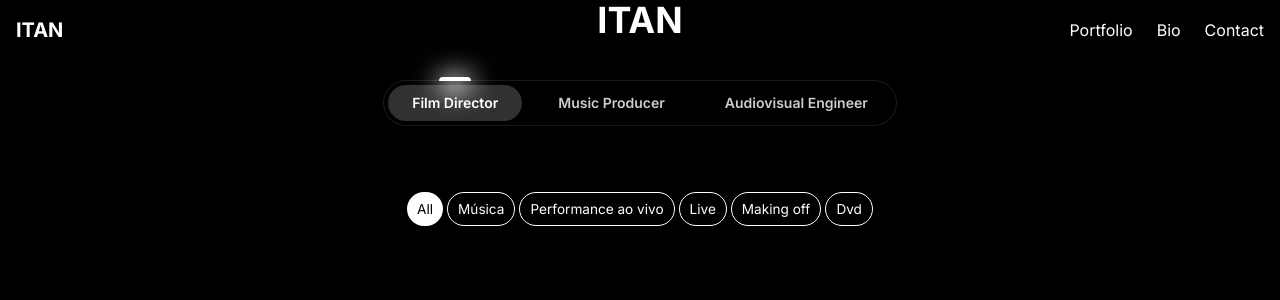
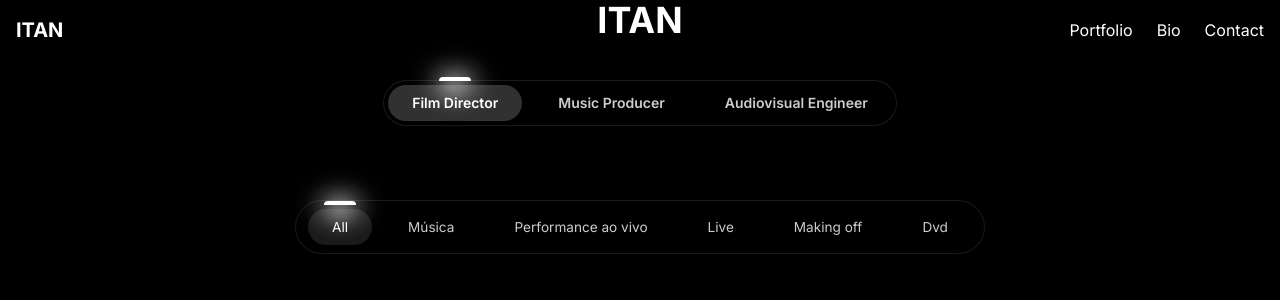
Before and after one commit to pedroitan/portfoliogrid, a Next.js app: page / in a window 1280 px wide. Shown: the top 300 px of the page. Built offline with nearby package versions, Linux system fonts and the light colour scheme; no server answers.

Commit message:
Update tag filter to use animated navbar styling

```diff
--- a/src/components/TagFilter.jsx
+++ b/src/components/TagFilter.jsx
@@ -1,19 +1,44 @@
 'use client';
 
+import { useState, useEffect } from 'react';
 import { motion } from 'framer-motion';
 
 export default function TagFilter({ tags, activeTag, setActiveTag }) {
+  const [mounted, setMounted] = useState(false);
+
+  useEffect(() => {
+    setMounted(true);
+  }, []);
   return (
-    <div className="flex flex-wrap justify-center gap-1 my-4 max-w-3xl mx-auto">
+    <div className="flex flex-wrap justify-center gap-3 my-6 max-w-3xl mx-auto">
+      <div className="flex items-center justify-center flex-wrap gap-3 bg-black/20 border border-white/10 backdrop-blur-lg py-2 px-3 rounded-full shadow-lg">
       <motion.button
         whileHover={{ scale: 1.05 }}
         whileTap={{ scale: 0.95 }}
-        className={`px-1.5 py-0.5 md:px-2.5 md:py-1.5 text-[0.7rem] md:text-[0.85rem] rounded-full transition-colors ${
-          activeTag === 'all' ? 'bg-white text-black' : 'bg-black text-white border border-white'
+        className={`relative px-4 py-1.5 md:px-6 md:py-2 text-[0.7rem] md:text-[0.85rem] rounded-full transition-colors ${
+          activeTag === 'all' ? 'text-white' : 'text-white/80 hover:text-white'
         }`}
         onClick={() => setActiveTag('all')}
       >
         All
+        {activeTag === 'all' && mounted && (
+          <motion.div
+            layoutId="tag-lamp"
+            className="absolute inset-0 w-full bg-white/10 rounded-full -z-10"
+            initial={false}
+            transition={{
+              type: "spring",
+              stiffness: 300,
+              damping: 30,
+            }}
+          >
+            <div className="absolute -top-2 left-1/2 -translate-x-1/2 w-8 h-1 bg-white rounded-t-full">
+              <div className="absolute w-12 h-6 bg-white/30 rounded-full blur-md -top-2 -left-2" />
+              <div className="absolute w-8 h-6 bg-white/30 rounded-full blur-md -top-1" />
+              <div className="absolute w-4 h-4 bg-white/30 rounded-full blur-sm top-0 left-2" />
+            </div>
+          </motion.div>
+        )}
       </motion.button>
 
       {tags.map(tag => (
@@ -21,14 +46,33 @@ export default function TagFilter({ tags, activeTag, setActiveTag }) {
           key={tag}
           whileHover={{ scale: 1.05 }}
           whileTap={{ scale: 0.95 }}
-          className={`px-1.5 py-0.5 md:px-2.5 md:py-1.5 text-[0.7rem] md:text-[0.85rem] rounded-full transition-colors ${
-            activeTag === tag ? 'bg-white text-black' : 'bg-black text-white border border-white'
+          className={`relative px-4 py-1.5 md:px-6 md:py-2 text-[0.7rem] md:text-[0.85rem] rounded-full transition-colors ${
+            activeTag === tag ? 'text-white' : 'text-white/80 hover:text-white'
           }`}
           onClick={() => setActiveTag(tag)}
         >
           {tag.charAt(0).toUpperCase() + tag.slice(1)}
+          {activeTag === tag && mounted && (
+            <motion.div
+              layoutId="tag-lamp"
+              className="absolute inset-0 w-full bg-white/10 rounded-full -z-10"
+              initial={false}
+              transition={{
+                type: "spring",
+                stiffness: 300,
+                damping: 30,
+              }}
+            >
+              <div className="absolute -top-2 left-1/2 -translate-x-1/2 w-8 h-1 bg-white rounded-t-full">
+                <div className="absolute w-12 h-6 bg-white/30 rounded-full blur-md -top-2 -left-2" />
+                <div className="absolute w-8 h-6 bg-white/30 rounded-full blur-md -top-1" />
+                <div className="absolute w-4 h-4 bg-white/30 rounded-full blur-sm top-0 left-2" />
+              </div>
+            </motion.div>
+          )}
         </motion.button>
       ))}
+      </div>
     </div>
   );
 }
```
